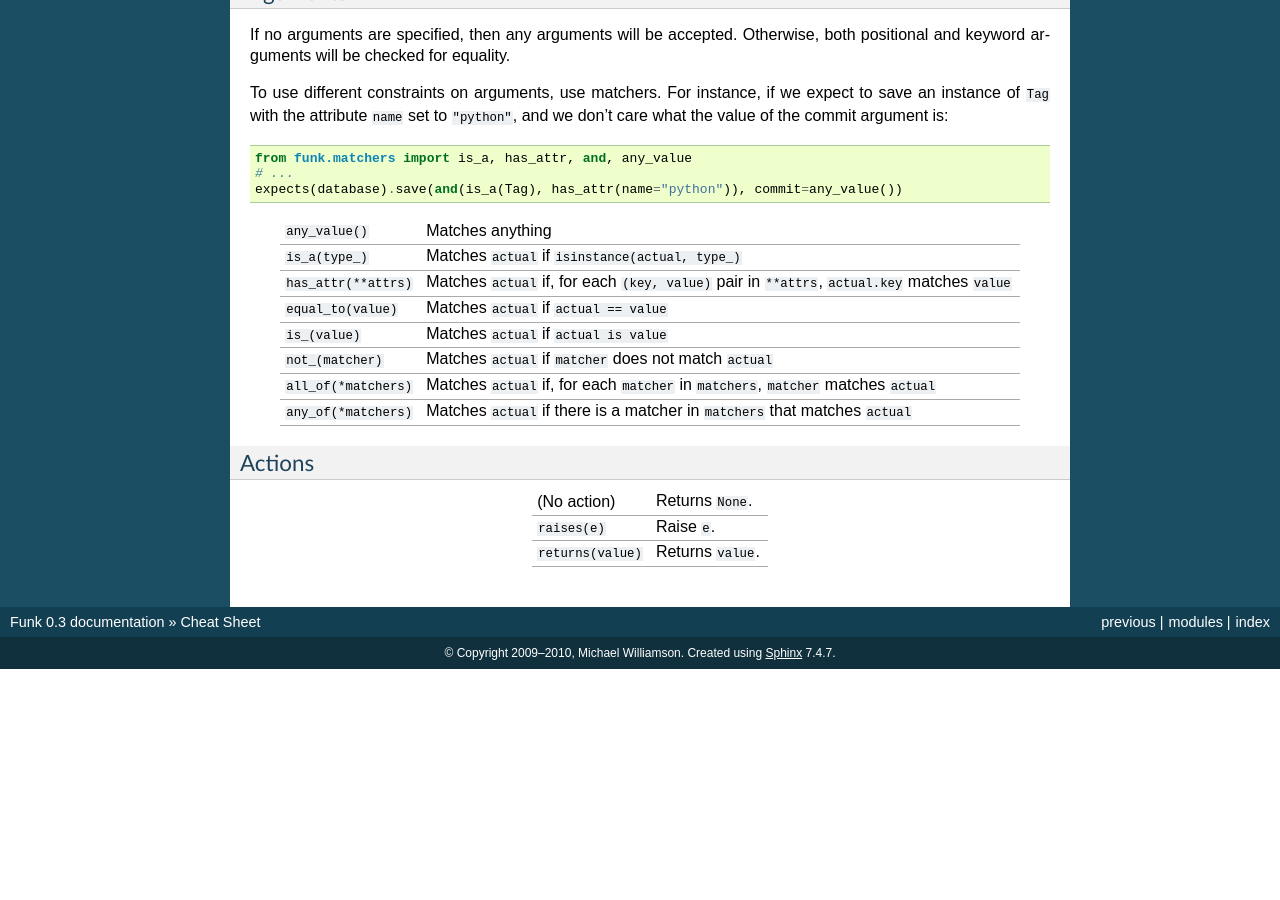
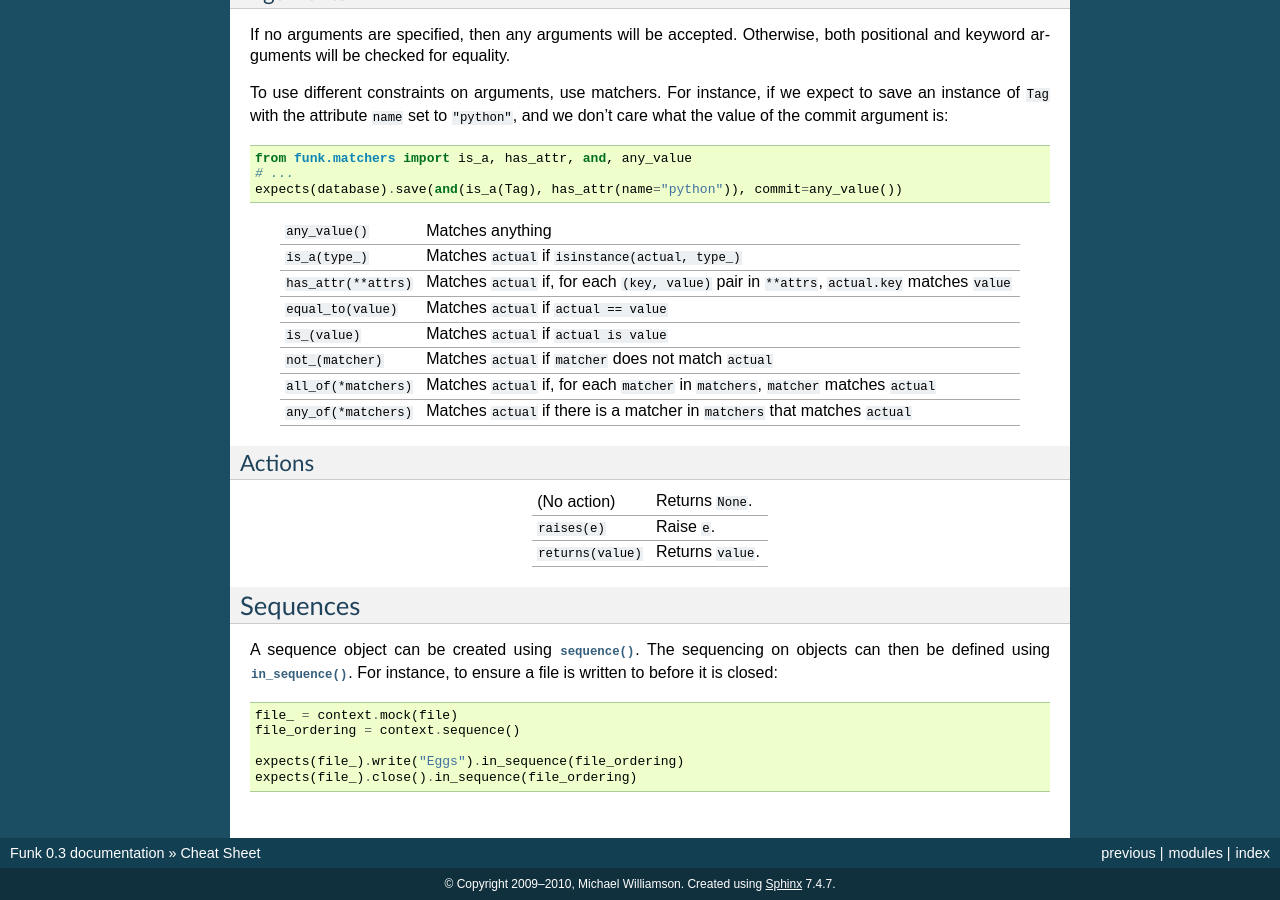
Before and after one commit to mwilliamson/funk, a Sphinx documentation site: the page built from doc/cheat-sheet.rst, in a window 1280 px wide and 900 px high, scrolled down 1211 px. Built offline with Sphinx 7.4.7, drawn with Linux system fonts in a browser that asks for light colours; before the commit the page ends 1880 px from its top, so only the background shows below that.

Commit message:
Add sequences to cheat sheet

```diff
--- a/doc/cheat-sheet.rst
+++ b/doc/cheat-sheet.rst
@@ -110,3 +110,16 @@ Actions
 +------------------------------------+-----------------------------------------------------------------------+
 |``returns(value)``                  |  Returns ``value``.                                                   |
 +------------------------------------+-----------------------------------------------------------------------+
+
+Sequences
+---------
+
+A sequence object can be created using :meth:`~funk.Context.sequence`.
+The sequencing on objects can then be defined using :meth:`~funk.call.Call.in_sequence`.
+For instance, to ensure a file is written to before it is closed::
+
+    file_ = context.mock(file)
+    file_ordering = context.sequence()
+
+    expects(file_).write("Eggs").in_sequence(file_ordering)
+    expects(file_).close().in_sequence(file_ordering)
--- a/doc/funk.rst
+++ b/doc/funk.rst
@@ -166,11 +166,11 @@
         This allows ordering of method calls to be specified. For instance, say
         we want to close a file after writing to it. We can write the test like so::
 
-            file = context.mock()
+            file_ = context.mock(file)
             file_ordering = context.sequence()
 
-            expects(file).write("Eggs").in_sequence(file_ordering)
-            expects(file).close().in_sequence(file_ordering)
+            expects(file_).write("Eggs").in_sequence(file_ordering)
+            expects(file_).close().in_sequence(file_ordering)
 
         Then, if ``close`` is called before ``write``, an :class:`AssertionError`
         will be raised.
```
